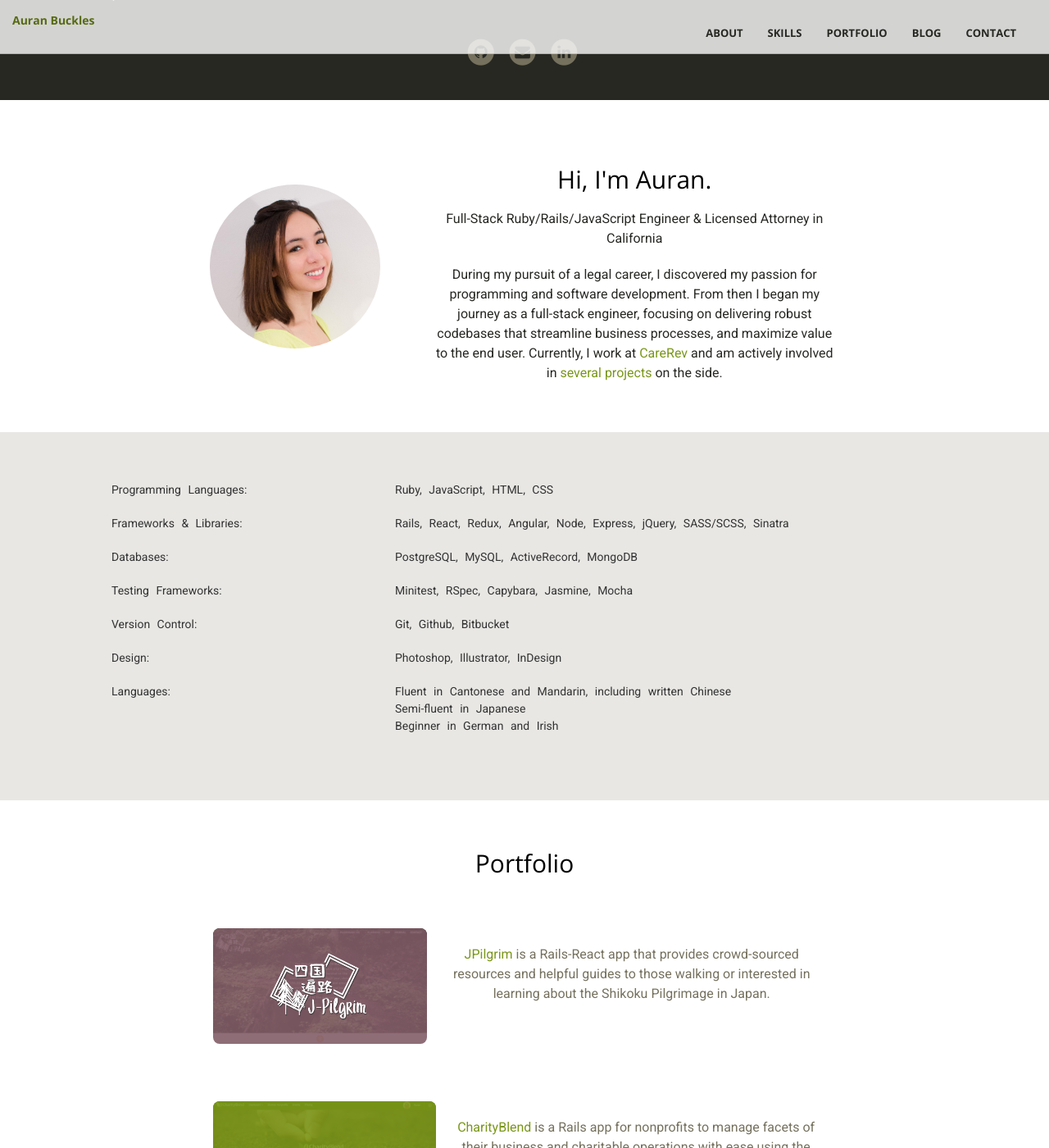
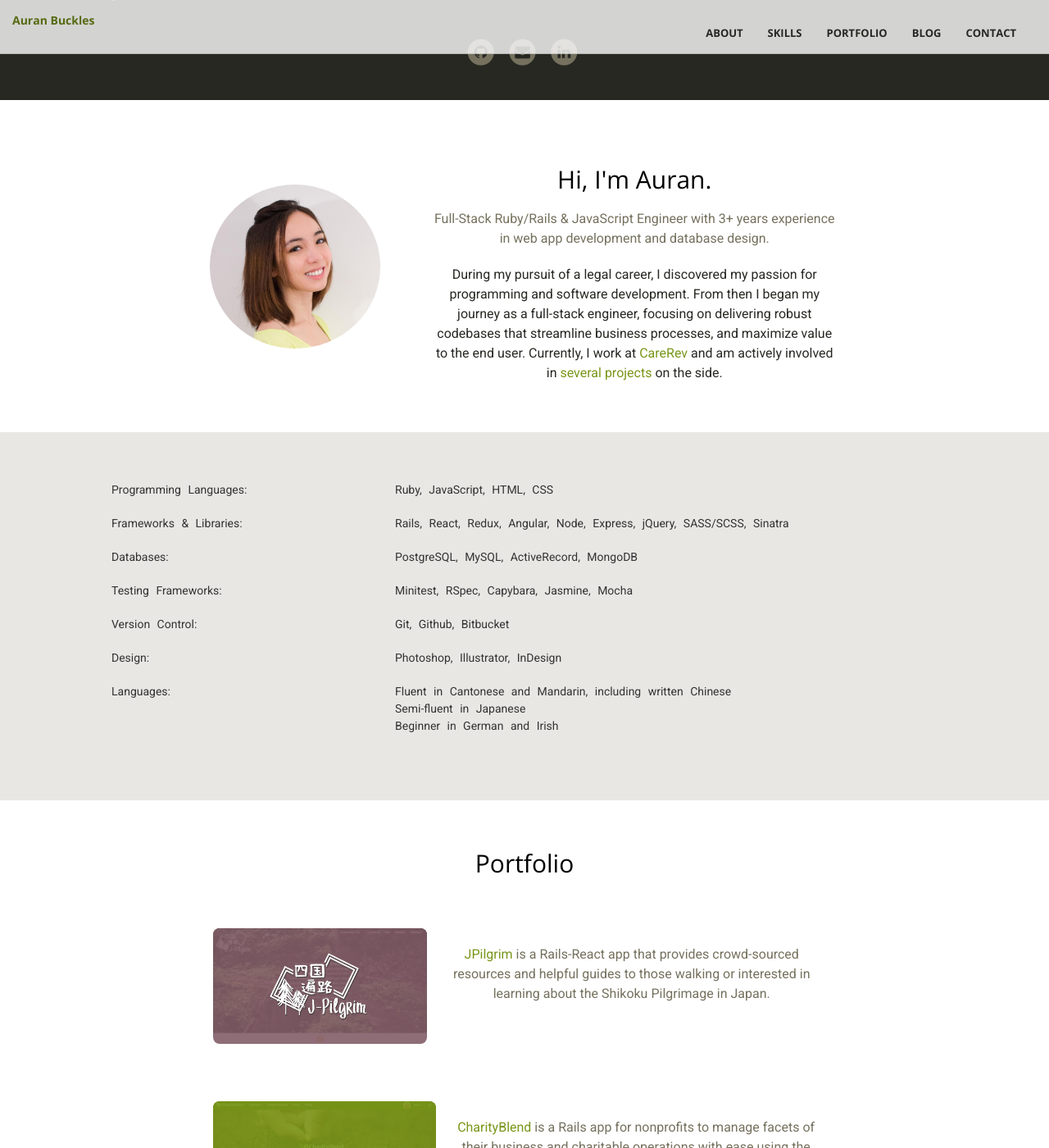
Before and after one commit to auranbuckles/auranbuckles, a Jekyll site: the page built from index.html, in a window 1280 px wide and 1400 px high, scrolled down 658 px. Shown: the whole window at 82% size. Built offline with Jekyll 4.4.1, drawn with Linux system fonts in a browser that asks for light colours; nearby versions of some CDN libraries.

Commit message:
further edits to about me and design

```diff
--- a/_includes/about.html
+++ b/_includes/about.html
@@ -5,7 +5,7 @@
     </div>
     <div id="introduction">
       <h2>Hi, I'm Auran.</h2>
-      <p class="text-faded">Full-Stack Ruby/Rails/JavaScript Engineer & Licensed Attorney in California</p>
+      <p class="text-subtitle">Full-Stack Ruby/Rails & JavaScript Engineer with 3+ years experience in web app development and database design.</p>
       <p class="text-faded">During my pursuit of a legal career, I discovered my passion for programming and software development. From then I began my journey as a full-stack engineer, focusing on delivering robust codebases that streamline business processes, and maximize value to the end user. Currently, I work at <a href="https://www.carerev.com/" target="_blank">CareRev</a> and am actively involved in <a class="page-scroll" href="#portfolio">several projects</a> on the side.</p>
     </div>
   </div>
--- a/_sass/_base.scss
+++ b/_sass/_base.scss
@@ -81,8 +81,12 @@ p.no-margin {
   border-bottom: 1px dotted $theme-primary;
 }
 
-.text-muted {
+.text-muted, .text-subtitle {
   color: $theme-grey;
+}
+
+.text-subtitle {
+  font-size: 16px;
 }
 
 aside {
@@ -330,7 +334,7 @@ section#about {
   }
   #image-container, #introduction {
     text-align: center;
-    margin: 0 60px;
+    margin: 0 50px;
   }
   img#profile {
     margin-left: auto;
```
